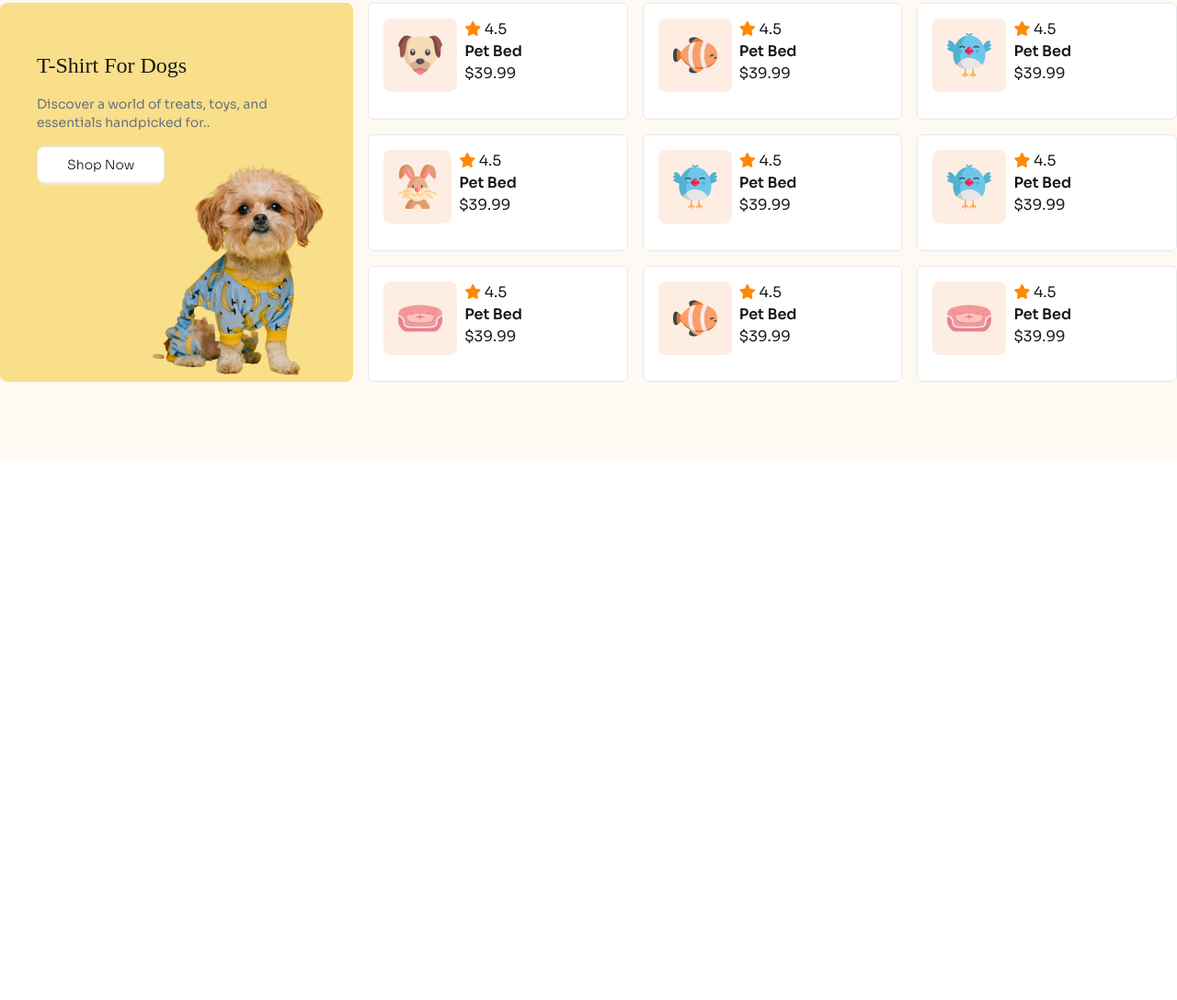
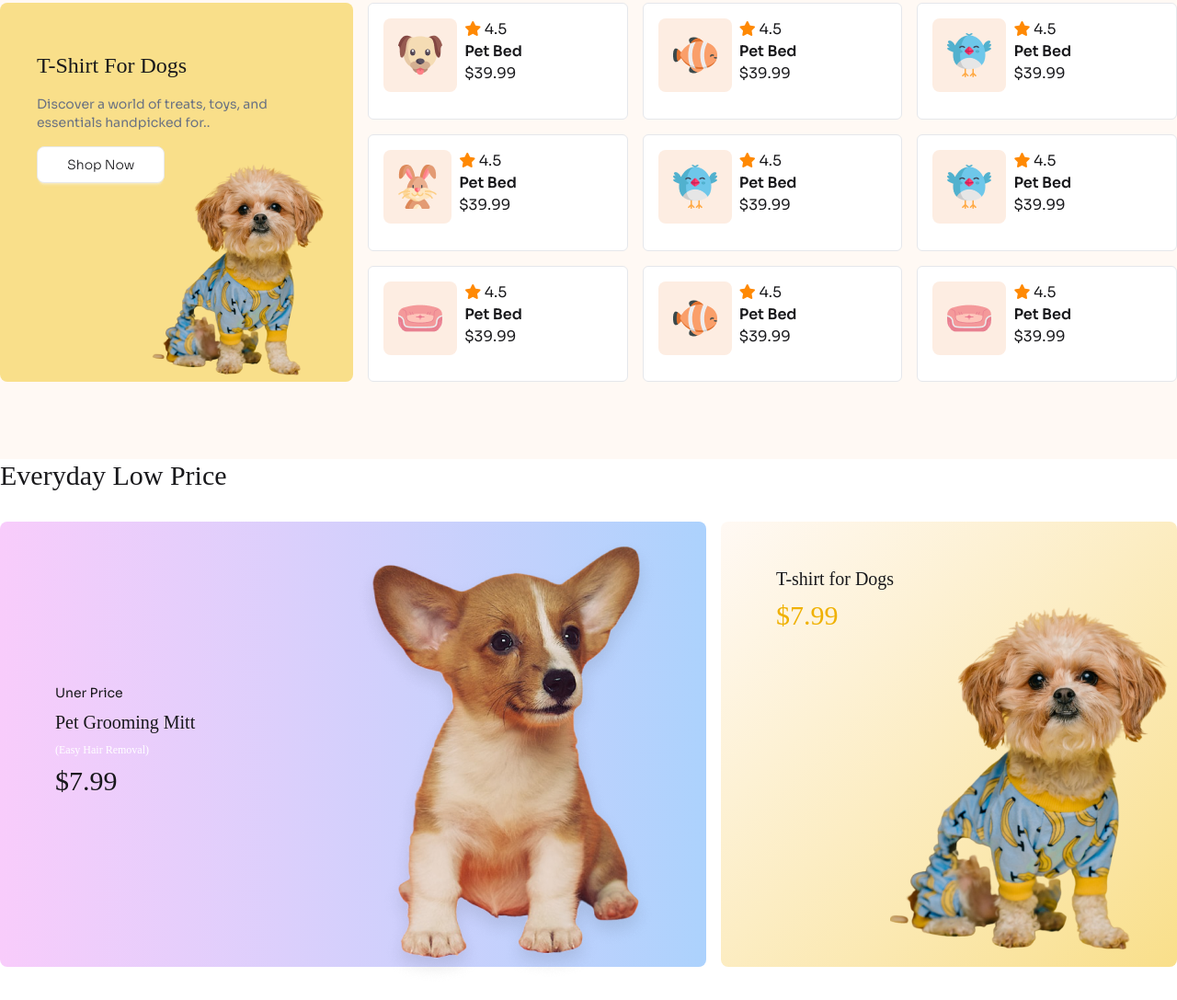
Before and after one commit to LinkonJT/A3-Living-Lab-Dog-C001, a plain HTML site: page index.html in a window 1280 px wide. Shown: the part 1585-2672 px from the top of the page at 92% size. Before the commit the page ends 2084 px from the top, so only its background shows below. Drawn offline with nearby package versions, Linux system fonts and the light colour scheme; a web font is replaced by a local one.

Commit message:
Everyday low price laptop done

```diff
--- a/index.html
+++ b/index.html
@@ -347,6 +347,48 @@
           </div>
         </div>
 
+      </section >
+            <!-- ################ Everyday Low Price ############ -->
+      <section class="font-adlam-display  max-w-7xl mx-auto">
+
+          <h2 class="text-xl md:text-3xl mb-8">Everyday Low Price</h2>
+
+          <div class="relative flex flex-col md:flex-row gap-4">
+
+            <!-- card 1 -->
+            <!-- w-3/5 -->
+            <div class="relative w-3/5  py-44 pl-15 rounded-lg bg-gradient-to-r from-[#F8CCFB] to-[#ACD2FD] space-y-2">
+
+              <h4 class="font-sora text-sm">Uner Price</h4>
+              <h2 class="text-xl">Pet Grooming Mitt</h2>
+              <p class="text-white font-light text-xs">(Easy Hair Removal)</p>
+              <p class="text-3xl">$7.99</p>
+
+                <div class="absolute right-0 top-0">
+                  <img src="./c1-assets/cute-dog-mid.png" alt="">
+                </div>
+
+              </div>
+
+            <!-- card 2 -->
+
+            <div class="relative flex-1 pt-12 pl-15 rounded-lg bg-gradient-to-tl from-[#F9DF8A] to-[#FFF9F4] space-y-2">
+
+
+              <h2 class="text-xl">T-shirt for Dogs</h2>
+
+              <p class="text-3xl text-yellow-500">$7.99</p>
+
+                <div class="absolute right-0 bottom-0">
+                  <img src="./c1-assets/cute-pet-mid.png" alt="">
+                </div>
+
+              </div>
+
+
+
+          </div>
+
       </section>
 
 
```
